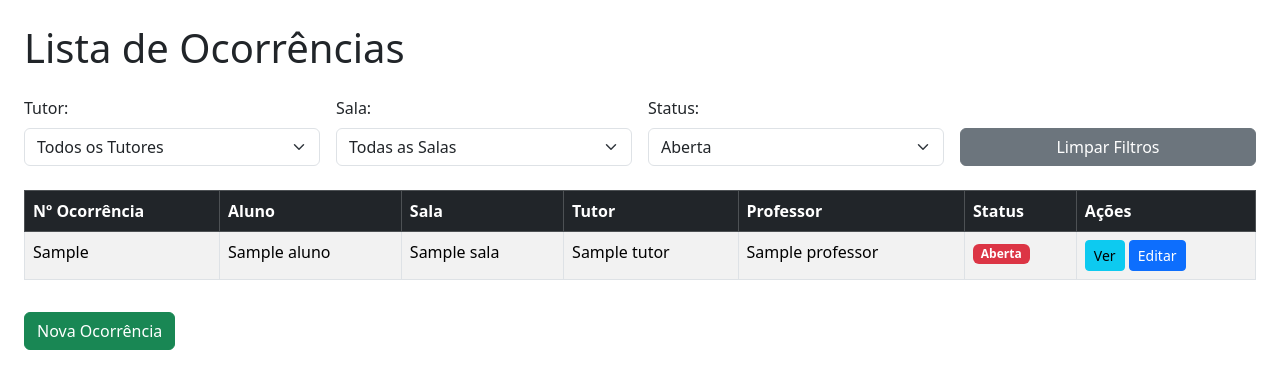
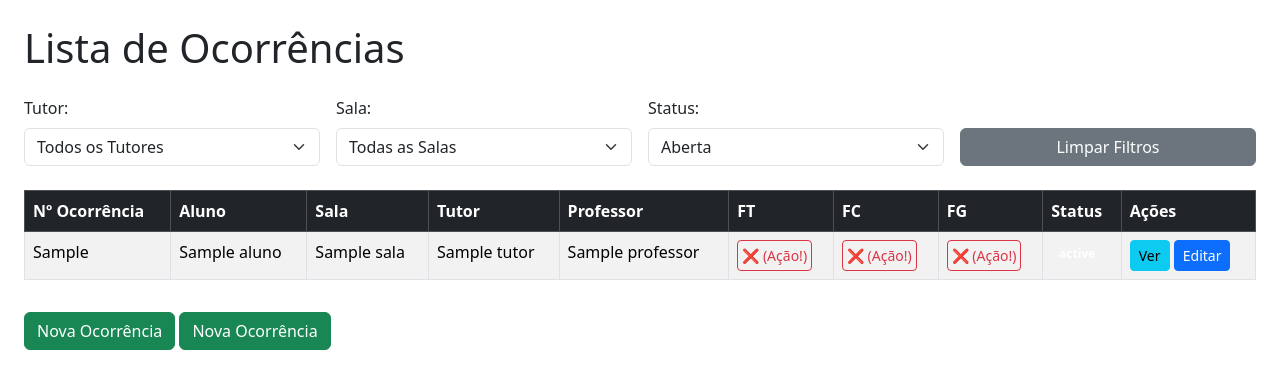
Before and after one commit to ocorrenciasidr/idr, a Flask app: template templates/index.html in a window 1280 px wide. Shown: the top 389 px of the page. Run offline with Flask 3, Linux system fonts and the light colour scheme; the template is opened without the code that fills it: most values are stand-ins (such as "Sample title", 1, 10 or a date in 2020).

Commit message:
Update index.html

```diff
--- a/templates/index.html
+++ b/templates/index.html
@@ -62,6 +62,9 @@
             <th>Sala</th>
             <th>Tutor</th>
             <th>Professor</th>
+            <th>FT</th>
+            <th>FC</th>
+            <th>FG</th>
             <th>Status</th>
             <th>Ações</th>
         </tr>
@@ -74,7 +77,38 @@
             <td>{{ d.Sala }}</td>
             <td>{{ d.Tutor }}</td>
             <td>{{ d.PROFESSOR }}</td>
-            <td><span class="badge bg-{% if d.Status == 'Aberta' %}danger{% elif d.Status == 'ATENDIMENTO' %}warning{% else %}success{% endif %}">{{ d.Status }}</span></td>
+
+            <td>
+                {% if d.FT == 'SIM' %}
+                <span title="Atendimento Tutor Completo" class="text-success fw-bold">✅</span>
+                {% else %}
+                <a href="{{ url_for('editar', oid=d['Nº Ocorrência'], papel='ft') }}"
+                   class="btn btn-sm btn-outline-danger p-1" title="Clique para Atender Tutor">❌ (Ação!)</a>
+                {% endif %}
+            </td>
+            <td>
+                {% if d.FC == 'SIM' %}
+                <span title="Atendimento Coordenação Completo" class="text-success fw-bold">✅</span>
+                {% else %}
+                <a href="{{ url_for('editar', oid=d['Nº Ocorrência'], papel='fc') }}"
+                   class="btn btn-sm btn-outline-danger p-1" title="Clique para Atender Coordenação">❌ (Ação!)</a>
+                {% endif %}
+            </td>
+            <td>
+                {% if d.FG == 'SIM' %}
+                <span title="Atendimento Gestão Completo" class="text-success fw-bold">✅</span>
+                {% else %}
+                <a href="{{ url_for('editar', oid=d['Nº Ocorrência'], papel='fg') }}"
+                   class="btn btn-sm btn-outline-danger p-1" title="Clique para Atender Gestão">❌ (Ação!)</a>
+                {% endif %}
+            </td>
+
+            <td>
+                <span class="badge bg-{{ d.DisplayColor | default('secondary') }}">
+                    {{ d.DisplayStatus | default(d.Status) }}
+                </span>
+            </td>
+
             <td>
                 <a href="{{ url_for('editar', oid=d['Nº Ocorrência'], papel='lupa') }}" class="btn btn-sm btn-info">Ver</a>
                 <a href="{{ url_for('editar', oid=d['Nº Ocorrência'], papel='lapis') }}" class="btn btn-sm btn-primary">Editar</a>
@@ -82,7 +116,7 @@
         </tr>
         {% else %}
         <tr>
-            <td colspan="7" class="text-center">Nenhuma ocorrência encontrada com os filtros selecionados.</td>
+            <td colspan="10" class="text-center">Nenhuma ocorrência encontrada com os filtros selecionados.</td>
         </tr>
         {% endfor %}
     </tbody>
@@ -90,6 +124,8 @@
 
 <a href="{{ url_for('nova') }}" class="btn btn-success mt-3">Nova Ocorrência</a>
 
+<a href="{{ url_for('nova') }}" class="btn btn-success mt-3">Nova Ocorrência</a>
+
 <script src="https://cdn.jsdelivr.net/npm/bootstrap@5.3.2/dist/js/bootstrap.bundle.min.js"></script>
 </body>
 </html>
```
